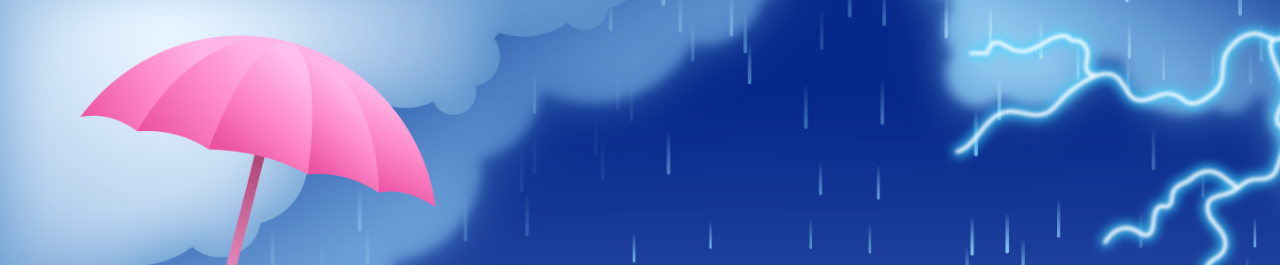
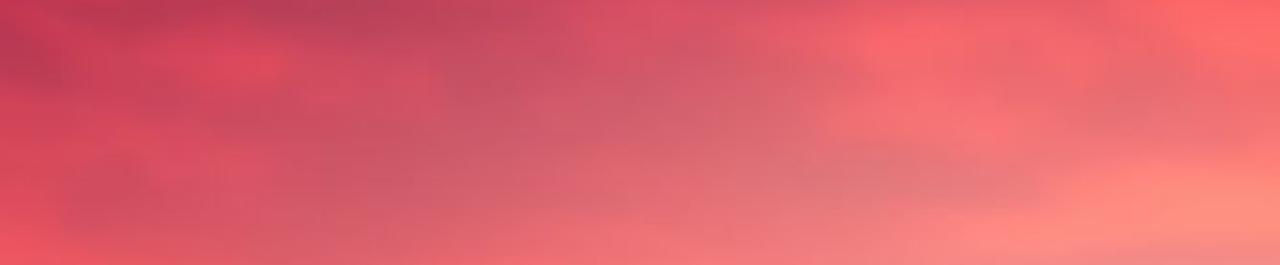
Before and after one commit to sameer-sharma04/Weather-Forecast-App, a plain HTML site: page index.html in a window 1280 px wide. Shown: the top 265 px of the page. Drawn offline with Linux system fonts and the light colour scheme.

Commit message:
Add files via upload

```diff
--- a/index.html
+++ b/index.html
@@ -104,7 +104,7 @@
 </head>
 <body>
     <div class="background-container">
-        <img src="./9010621.jpg" alt="Weather Background" class="background-image">
+        <img src="./gradient img.jpeg" alt="Weather Background" class="background-image">
         <div class="content-container">
             <h1>Weather Forecast</h1>
             <div class="search-container">
```
Also changed, not shown: gradient img.jpeg (added).
